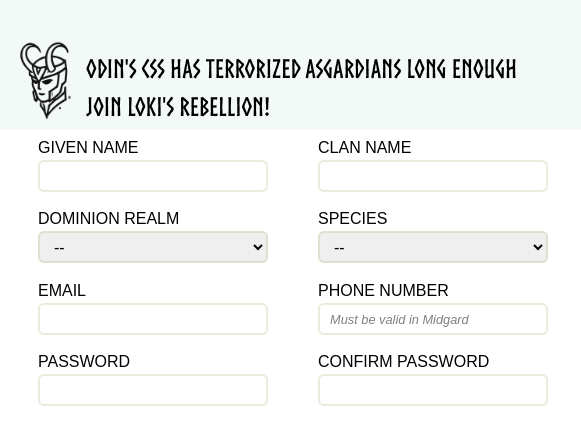
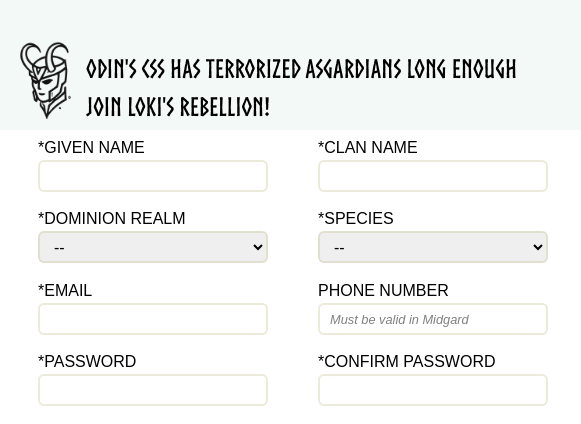
Before and after one commit to harithkhan/odin-sign-up-form, a plain HTML site: page index.html in a window 1280 px wide. Shown: the part 70-494 px from the top of the page, 544-1125 px from the left. Drawn offline with Linux system fonts and the light colour scheme.

Commit message:
feat: add aesterisk to the required input fields

```diff
--- a/index.html
+++ b/index.html
@@ -29,17 +29,17 @@
                 <form action="" method="post">
                     <fieldset>
                         <div class="form-group">
-                            <label for="given-name">GIVEN NAME</label>
+                            <label for="given-name">*GIVEN NAME</label>
                             <input type="text" id="given-name" name="given-name" required>
                         </div>
                         <div class="form-group">
-                            <label for="clan-name">CLAN NAME</label>
+                            <label for="clan-name">*CLAN NAME</label>
                             <input type="text" id="clan-name" name="clan=name" required>
                         </div>
                     </fieldset>
                     <fieldset>
                         <div class="form-group">
-                            <label for="realm">DOMINION REALM</label>
+                            <label for="realm">*DOMINION REALM</label>
                             <select id="realm" name="realm" required>
                                 <option value="" disabled selected hidden>--</option>
                                 <option value="alfheim">Alfheim</option>
@@ -54,7 +54,7 @@
                             </select>
                         </div>
                         <div class="form-group">
-                            <label for="species">SPECIES</label>
+                            <label for="species">*SPECIES</label>
                             <select id="species" name="species" required>
                                 <option value="" disabled selected hidden>--</option>
                                 <option value="aesir">Aesir</option>
@@ -79,7 +79,7 @@
                     </fieldset>
                     <fieldset>
                         <div class="form-group">
-                            <label for="email">EMAIL</label>
+                            <label for="email">*EMAIL</label>
                             <input type="email" id="email" name="email" required>
                         </div>
                         <div class="form-group">
@@ -89,7 +89,7 @@
                     </fieldset>
                     <fieldset>
                         <div class="form-group">
-                            <label for="password">PASSWORD</label>
+                            <label for="password">*PASSWORD</label>
                             <input
                                 type="password"
                                 id="password"
@@ -103,7 +103,7 @@
                             >
                         </div>
                         <div class="form-group">
-                            <label for="confirm-password">CONFIRM PASSWORD</label>
+                            <label for="confirm-password">*CONFIRM PASSWORD</label>
                             <input
                                 type="password"
                                 id="confirm-password"
```
